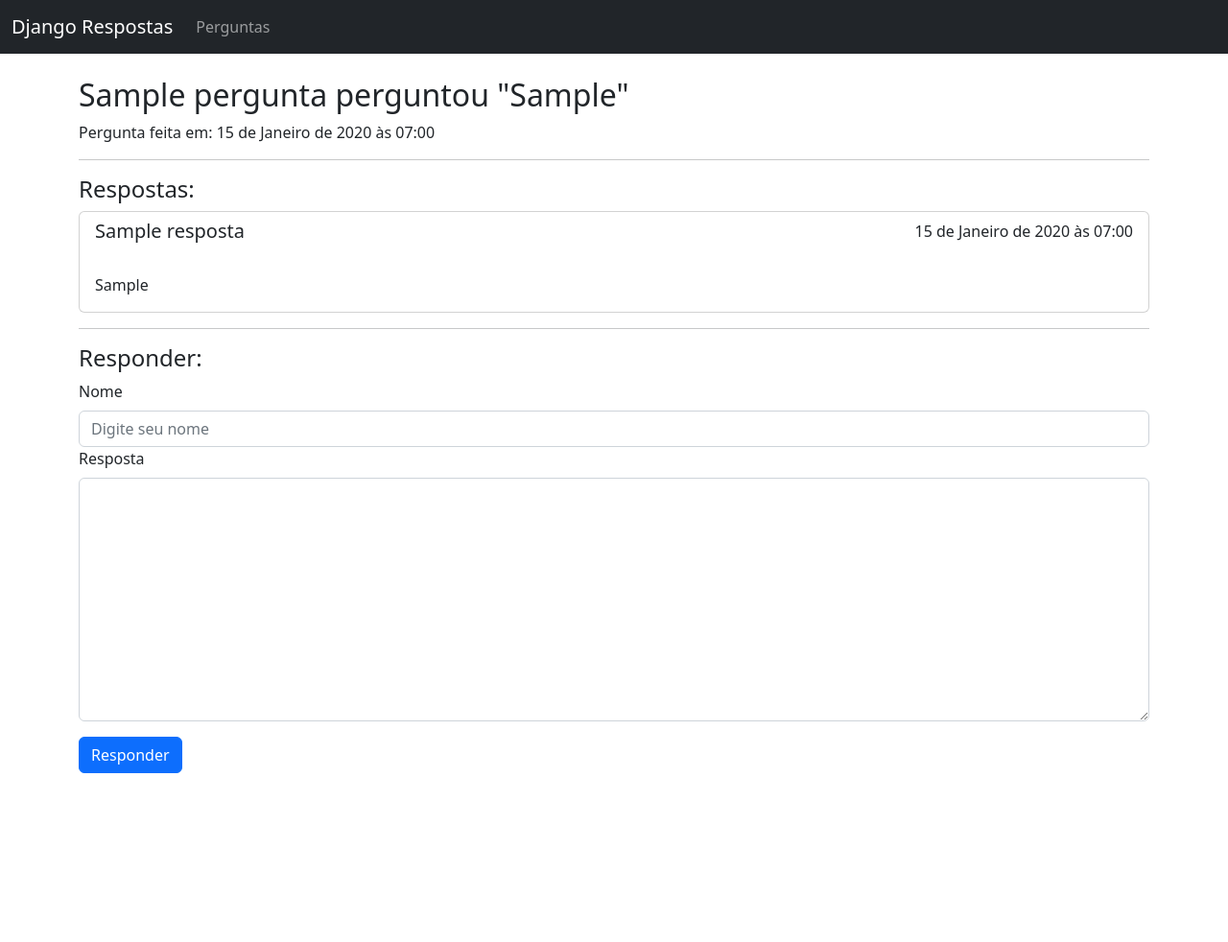
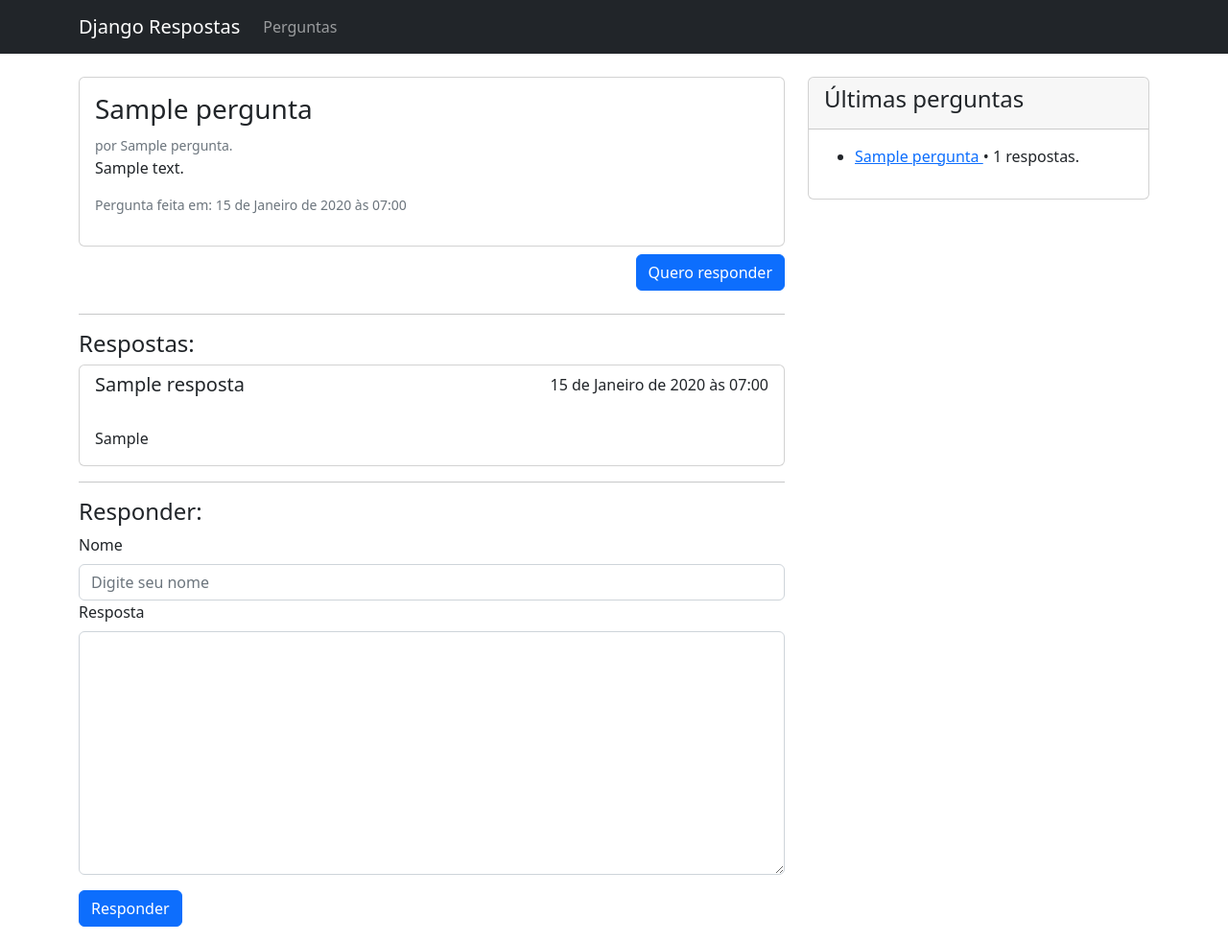
Before and after one commit to obrunodev/django-jspdf, a Django app: page /responder/1/ in a window 1280 px wide. Shown: the whole page at 96% size. Before the commit the page ends 806 px from the top, so only its background shows below. Run offline with Django 4.2, Linux system fonts and the light colour scheme; tables that the repository leaves empty hold one stand-in row (values such as "Sample post").

Commit message:
feat: Adicionado alguns componentes

```diff
--- a/perguntas/forms.py
+++ b/perguntas/forms.py
@@ -7,13 +7,14 @@ class PerguntaForm(forms.ModelForm):
 
     class Meta:
         model = Pergunta
-        fields = ['nome', 'pergunta']
+        fields = ['nome', 'titulo', 'descricao']
 
     def __init__(self, *args, **kwargs):
         super().__init__(*args, **kwargs)
         self.fields['nome'].widget.attrs.update({'class': 'form-control',
                                                  'placeholder': 'Digite seu nome'})
-        self.fields['pergunta'].widget.attrs.update({'class': 'form-control'})
+        self.fields['titulo'].widget.attrs.update({'class': 'form-control'})
+        self.fields['descricao'].widget.attrs.update({'class': 'form-control'})
 
 
 class RespostaForm(forms.ModelForm):
--- a/perguntas/models.py
+++ b/perguntas/models.py
@@ -3,11 +3,12 @@ from django.db import models
 
 class Pergunta(models.Model):
     nome = models.CharField(max_length=255)
-    pergunta = models.TextField()
+    titulo = models.CharField(max_length=80)
+    descricao = models.TextField()
     criado_em = models.DateTimeField(auto_now_add=True)
 
     def __str__(self):
-        return '%s perguntou "%s"' % (self.nome, self.pergunta)
+        return self.titulo
 
 
 class Resposta(models.Model):
--- a/perguntas/templates/base.html
+++ b/perguntas/templates/base.html
@@ -9,7 +9,7 @@
 </head>
 <body>
     <nav class="navbar navbar-expand-lg navbar-dark bg-dark mb-4">
-        <div class="container-fluid">
+        <div class="container">
             <a class="navbar-brand" href="#">Django Respostas</a>
             <button class="navbar-toggler" type="button" data-bs-toggle="collapse" data-bs-target="#navbarSupportedContent" aria-controls="navbarSupportedContent" aria-expanded="false" aria-label="Toggle navigation">
                 <span class="navbar-toggler-icon"></span>
--- a/perguntas/templates/perguntas/list.html
+++ b/perguntas/templates/perguntas/list.html
@@ -21,7 +21,7 @@
                 {% for pergunta in perguntas %}
                     <tr>
                         <td>{{ pergunta.nome }}</td>
-                        <td>{{ pergunta.pergunta|truncatechars_html:"60" }}</td>
+                        <td>{{ pergunta.titulo }}</td>
                         <td>{{ pergunta.criado_em }}</td>
                         <td>
                             <a href="{% url 'perguntas:responder' pergunta.id %}">Responder</a>
--- /dev/null
+++ b/perguntas/templates/perguntas/partials/section_latest.html
@@ -0,0 +1,19 @@
+<section>
+    <div class="card">
+        <div class="card-header">
+            <h4>Últimas perguntas</h4>
+        </div>
+        <div class="card-body">
+            <ul>
+                {% for pergunta in ultimas_perguntas %}
+                    <li>
+                        <a href="{% url 'perguntas:responder' pergunta.id %}">
+                            {{ pergunta.titulo }}
+                        </a>
+                        • {{ pergunta.respostas.count }} respostas.
+                    </li>
+                {% endfor %}
+            </ul>
+        </div>
+    </div>
+</section>
--- /dev/null
+++ b/perguntas/templates/perguntas/partials/section_respostas.html
@@ -0,0 +1,56 @@
+<section>
+    <div class="card">
+        <div class="card-body">
+            <h3>{{ pergunta.titulo }}</h3>
+            <span class="form-text">por {{ pergunta.nome }}.</span>
+            <p>{{ pergunta.descricao }}</p>
+            <p class="form-text">Pergunta feita em: {{ pergunta.criado_em }}</p>
+        </div>
+    </div>
+
+    <div class="d-flex justify-content-end">
+        <a href="#responder" class="btn btn-primary my-2">Quero responder</a>
+    </div>
+
+    <hr>
+
+    <h4>Respostas:</h4>
+    {% for resposta in pergunta.respostas.all|dictsortreversed:"id" %}
+        <div class="card my-2">
+            <div class="card-body pt-2 pb-0">
+                <div class="d-flex justify-content-between">
+                    <h5 class="mb-0">
+                        {{ resposta.nome }}
+                        {% if pergunta.nome == resposta.nome %}
+                            <span class="form-text">Autor</span>
+                        {% endif %}
+                    </h5>
+                    <p>{{ resposta.criado_em }}</p>
+                </div>
+                <p>{{ resposta|linebreaks }}</p>
+            </div>
+        </div>
+    {% empty %}
+        <p>Não há respostas ainda.</p>
+    {% endfor %}
+
+    <hr>
+
+    <h4 id="responder">Responder:</h4>
+    <form method="post">
+        {% csrf_token %}
+        {% for field in form %}
+            <label for="{{ field.id_for_label }}" class="form-label">{{ field.label }}</label>
+            {{ field }}
+
+            {% if field.help_text %}
+                <div class="form-text">{{ field.help_text }}</div>
+            {% endif %}
+
+            {% if field.errors %}
+                {{ field.errors }}
+            {% endif %}
+        {% endfor %}
+        <input type="submit" value="Responder" class="btn btn-primary my-3">
+    </form>
+</section>
--- a/perguntas/templates/perguntas/responder.html
+++ b/perguntas/templates/perguntas/responder.html
@@ -5,44 +5,14 @@
 {% block content %}
 
     <div class="container">
-        <h2>{{ pergunta }}</h2>
-        <p>Pergunta feita em: {{ pergunta.criado_em }}</p>
-
-        <hr>
-        <h4>Respostas:</h4>
-            {% for resposta in pergunta.respostas.all|dictsortreversed:"id" %}
-                <div class="card my-2">
-                    <div class="card-body pt-2 pb-0">
-                        <div class="d-flex justify-content-between">
-                            <h5 class="mb-0">{{ resposta.nome }}</h5>
-                            <p>{{ resposta.criado_em }}</p>
-                        </div>
-                        <p>{{ resposta|linebreaks }}</p>
-                    </div>
-                </div>
-            {% empty %}
-                <p>Não há respostas ainda.</p>
-            {% endfor %}
-        <hr>
-
-        <h4>Responder:</h4>
-
-        <form method="post">
-            {% csrf_token %}
-            {% for field in form %}
-                <label for="{{ field.id_for_label }}" class="form-label">{{ field.label }}</label>
-                {{ field }}
-
-                {% if field.help_text %}
-                    <div class="form-text">{{ field.help_text }}</div>
-                {% endif %}
-
-                {% if field.errors %}
-                    {{ field.errors }}
-                {% endif %}
-            {% endfor %}
-            <input type="submit" value="Responder" class="btn btn-primary my-3">
-        </form>
+        <div class="row">
+            <div class="col-md-8">
+                {% include './partials/section_respostas.html' %}
+            </div>
+            <div class="col-md-4">
+                {% include './partials/section_latest.html' %}
+            </div>
+        </div>
     </div>
 
 {% endblock content %}
--- a/perguntas/views.py
+++ b/perguntas/views.py
@@ -29,10 +29,12 @@ def perguntas_create(request):
 
 def perguntas_responder(request, pergunta_id):
     """Função que apresenta respostas e responde a pergunta."""
+    ultimas_perguntas = Pergunta.objects.order_by('-id')[:3]
     pergunta = get_object_or_404(Pergunta, id=pergunta_id)
     if request.method == 'GET':
         form = RespostaForm()
         context = {'pergunta': pergunta,
+                   'ultimas_perguntas': ultimas_perguntas,
                    'form': form}
         return render(request, 'perguntas/responder.html', context)
 
```
Also changed, not shown: perguntas/admin.py (+6 -1 lines), perguntas/migrations/0004_rename_pergunta_pergunta_descricao.py (added), perguntas/migrations/0005_pergunta_titulo.py (added), perguntas/migrations/0006_alter_pergunta_titulo.py (added).
